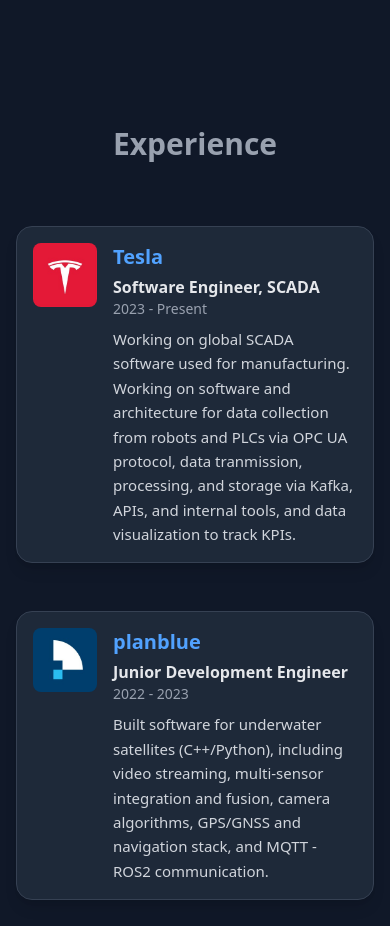
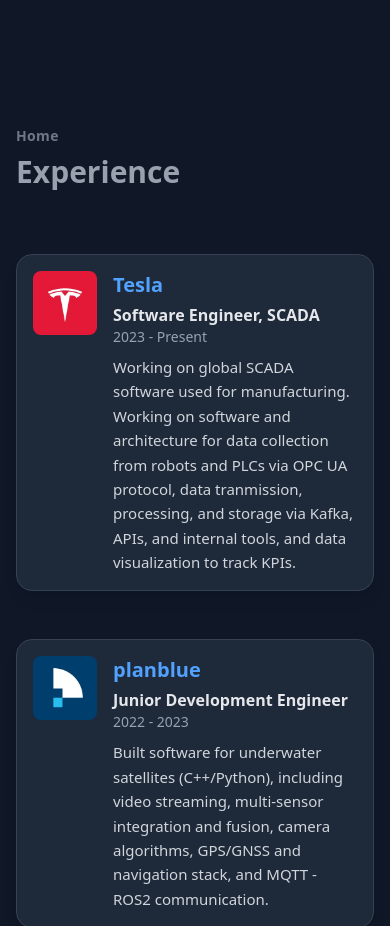
Before and after one commit to nayan-pradhan/personal-portfolio, a React (Vite) app: page / in a window 390 px wide. Shown: the part 820-1746 px from the top of the page. Built offline with nearby package versions, Linux system fonts and the light colour scheme.

Commit message:
Added animations + scroll to home

```diff
--- a/src/components/Experience.jsx
+++ b/src/components/Experience.jsx
@@ -91,9 +91,31 @@ const Experience = () => {
         <section id="experience" ref={ref} className="py-20">
             <div className="max-w-5xl mx-auto flex flex-col md:flex-row gap-8 px-4 sm:px-6">
                 {/* Left: Header */}
-                <div className="md:w-1/3 flex justify-center md:justify-start mb-8 md:mb-0">
-                    <h2 className="text-3xl font-bold text-left md:text-right">Experience</h2>
-                </div>
+                <motion.div
+                    className="md:w-1/3 flex flex-col justify-center md:justify-start mb-8 md:mb-0"
+                    initial={{ opacity: 0, y: 40 }}
+                    animate={inView ? { opacity: 1, y: 0 } : { opacity: 0, y: 40 }}
+                    transition={{ duration: 0.5, ease: 'easeOut' }}
+                >
+                    <motion.button
+                        onClick={() => window.scrollTo({ top: 0, behavior: 'smooth' })}
+                        className="mb-2 text-sm text-gray-400 hover:text-blue-500 transition-colors duration-200 font-semibold tracking-wide self-start md:self-end opacity-70 hover:opacity-100 focus:outline-none"
+                        aria-label="Go to Home"
+                        initial={false}
+                        animate={inView ? { opacity: 0.7, y: 0 } : { opacity: 0, y: 20 }}
+                        transition={{ duration: 0.5, ease: 'easeOut' }}
+                    >
+                        Home
+                    </motion.button>
+                    <motion.h2
+                        className="text-3xl font-bold text-left md:text-right"
+                        initial={false}
+                        animate={inView ? { opacity: 1, y: 0 } : { opacity: 0, y: 20 }}
+                        transition={{ duration: 0.5, ease: 'easeOut' }}
+                    >
+                        Experience
+                    </motion.h2>
+                </motion.div>
                 {/* Right: Experience Cards with Timeline */}
                 <div className="relative md:w-2/3 flex flex-col gap-6">
                     {/* Vertical timeline bar */}
```
